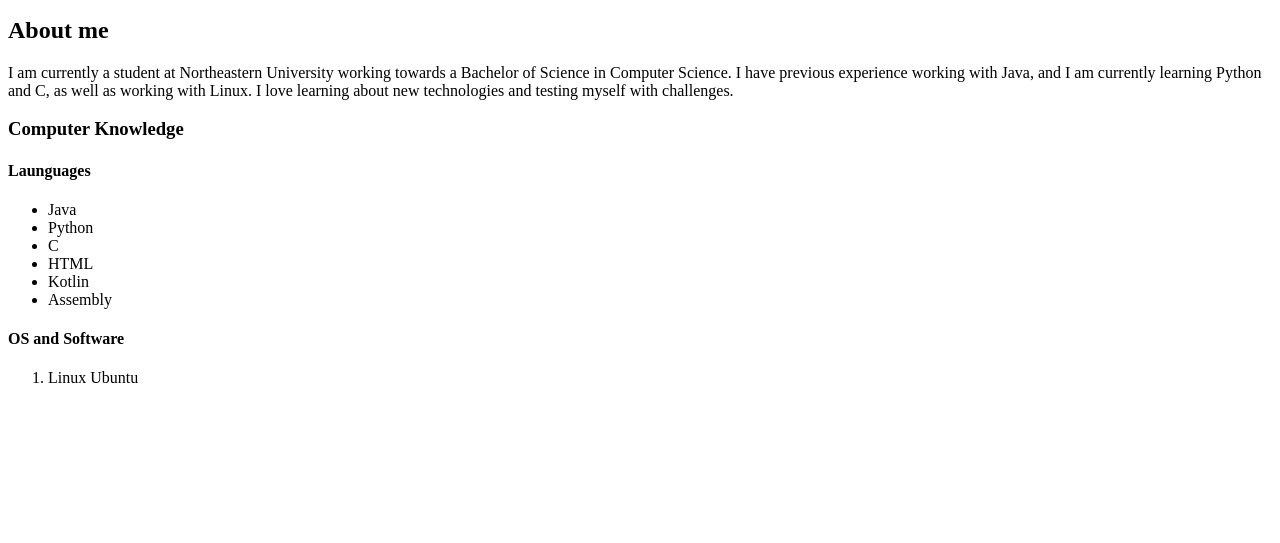
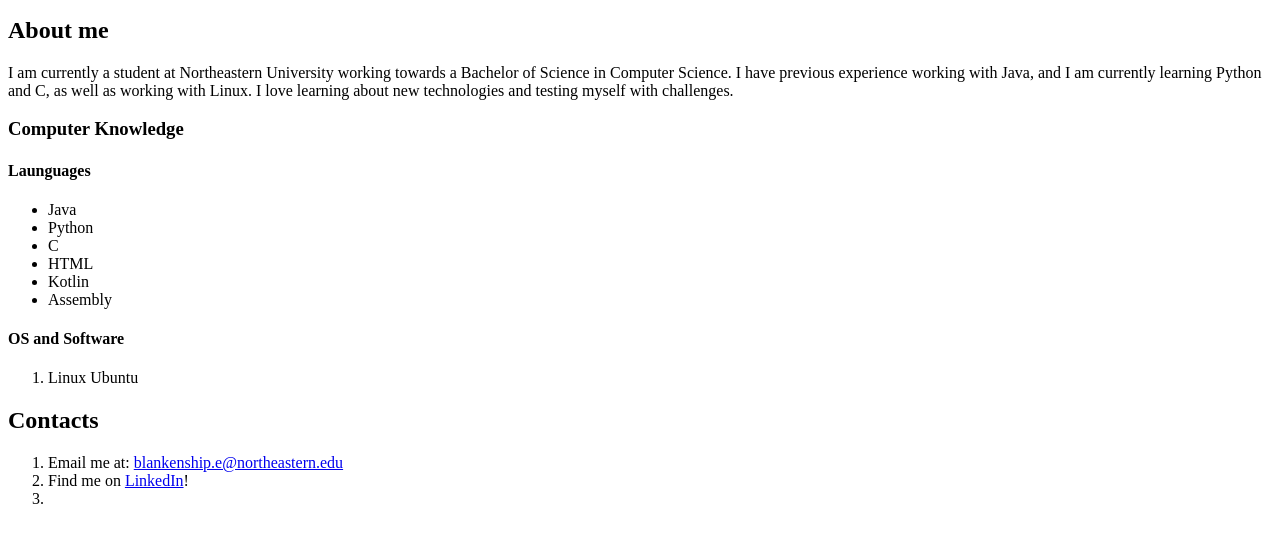
Before and after one commit to eblankenship27/eblankenship27.github.io, a plain HTML site: page index.html in a window 1280 px wide. Shown: the part 101-644 px from the top of the page. Drawn offline with Linux system fonts and the light colour scheme.

Commit message:
Update index.html

```diff
--- a/index.html
+++ b/index.html
@@ -28,7 +28,12 @@
             </ol>
         </div>
         <div id="contact">
-
+            <h2>Contacts</h2>
+            <ol>
+                <li>Email me at: <a href="mailto:blankenship.e@northeastern.edu" target="_blank">blankenship.e@northeastern.edu</a></li>
+                <li>Find me on <a href="www.linkedin.com/in/evanblankenship27" target="_blank">LinkedIn</a>!</li>
+                <li></li>
+            </ol>
         </div>
     </body>
 </html>
```
